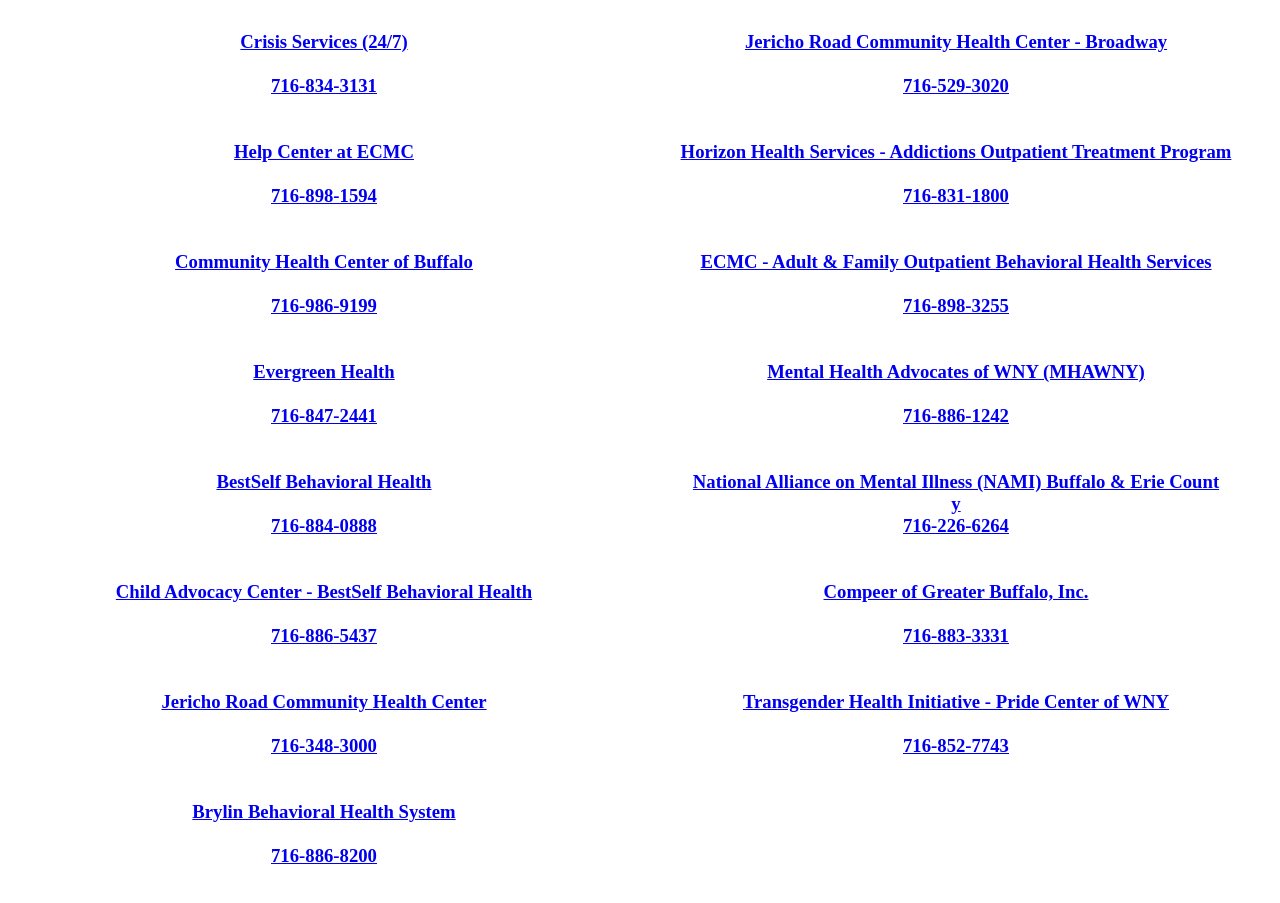
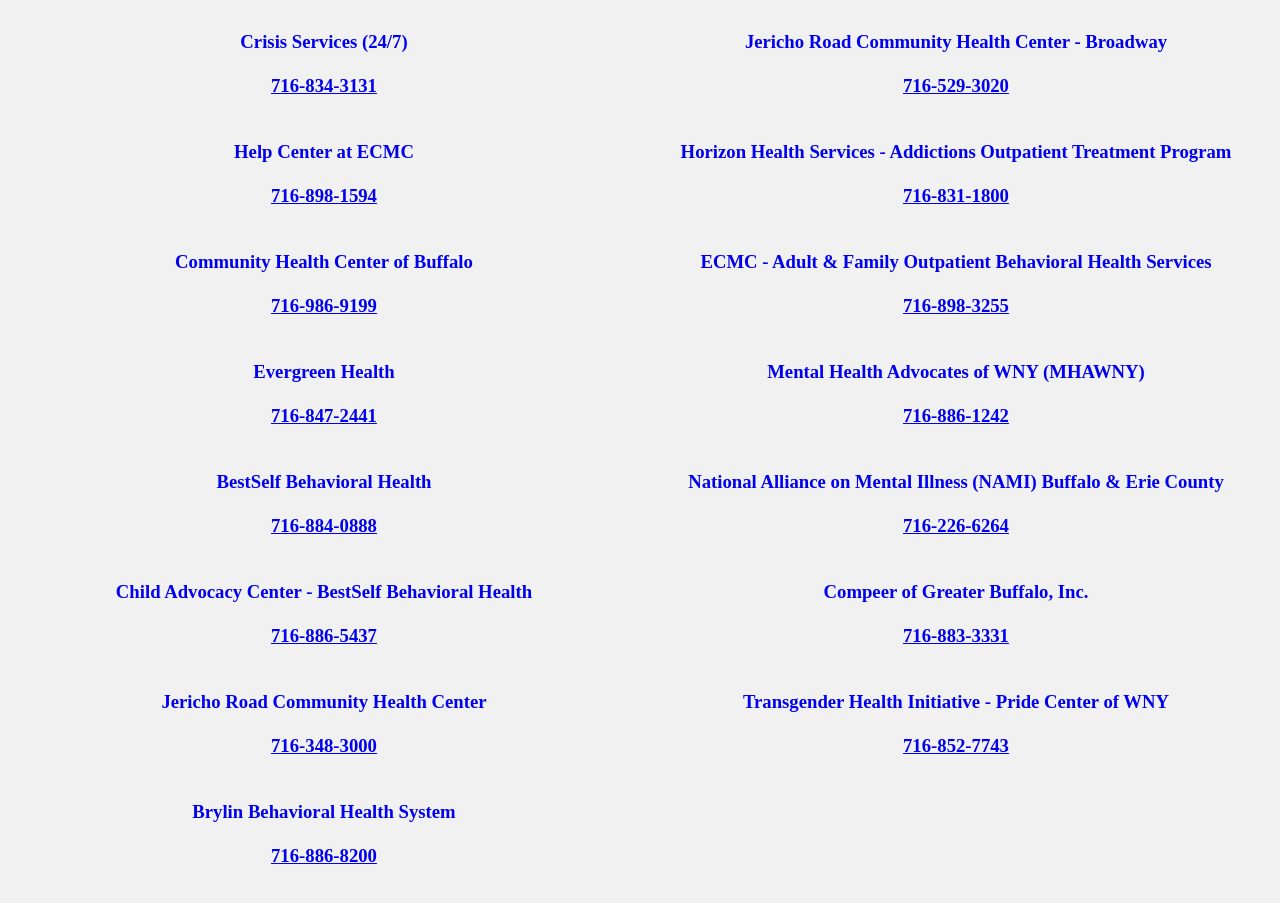
Before and after one commit to mindfulesc/mindfulesc.github.io, a plain HTML site: page index.html in a window 1280 px wide. Shown: the part 493-1396 px from the top of the page. Drawn offline with Linux system fonts and the light colour scheme.

Commit message:
Changed background color and removed text underline for provider names

```diff
--- a/index.html
+++ b/index.html
@@ -27,36 +27,36 @@
 <br>
 <img src="images/MellowingMindStudy.png" alt="Mellowing Mind Study">
 <h1>Local Resources for Mental Health and Wellness Services</h1>
-<h2>If you or someone you know is in crisis please call the National Suicide Prevention Lifeline, available 24hrs a day: <a href="tel:1-800-273-8255">1-800-273-8255</a>.<br></h2>
+<h2>If you or someone you know is in crisis please call the National Suicide Prevention Lifeline,<br> available 24hrs a day: <a href="tel:1-800-273-8255">1-800-273-8255</a>.<br></h2>
 <h3>or</h3>
 <h2>Text HOME to <a href="sms:741741">741741</a> to connect with a Crisis Counselor</h2>
 <h2>You can call these resources directly or click the name of each organization to learn more about the services they provide. If you need additional resources please call <a href="tel:211">211</a>.</h2>
 </center>
 </head>
-<body>
+<body style="background-color:#F1F1F1;">
 <center>
 <div class="row">
   <div class="column">
     <p><h3>
-      <a href="http://www.211wny.org/provider/4150/">Crisis Services (24/7)</a><br><a href="tel:716-834-3131"><br>716-834-3131</a><br><br><br>
-      <a href="http://www.211wny.org/provider/10161/">Help Center at ECMC</a><br><a href="tel:716-898-1594"><br>716-898-1594</a><br><br><br>
-      <a href="http://www.211wny.org/provider/3654/">Community Health Center of Buffalo</a><br><a href="tel:716-986-9199"><br>716-986-9199</a><br><br><br>
-      <a href="http://www.211wny.org/provider/3722/">Evergreen Health</a><br><a href="tel:716-847-2441"><br>716-847-2441</a><br><br><br>
-      <a href="http://www.211wny.org/provider/9179/">BestSelf Behavioral Health</a><br><a href="tel:716-884-0888"><br>716-884-0888</a><br><br><br>
-      <a href="http://www.211wny.org/provider/9861/">Child Advocacy Center - BestSelf Behavioral Health</a><br><a href="tel:716-886-5437"><br>716-886-5437</a><br><br><br>
-      <a href="http://www.211wny.org/provider/9917/">Jericho Road Community Health Center</a><br><a href="tel:716-348-3000"><br>716-348-3000</a><br><br><br>
-      <a href="http://www.211wny.org/provider/10138/">Brylin Behavioral Health System</a><br><a href="tel:716-886-8200"><br>716-886-8200</a><br><br><br>
+      <a href="http://www.211wny.org/provider/4150/" style="text-decoration:none">Crisis Services (24/7)</a><br><a href="tel:716-834-3131"><br>716-834-3131</a><br><br><br>
+      <a href="http://www.211wny.org/provider/10161/" style="text-decoration:none">Help Center at ECMC</a><br><a href="tel:716-898-1594"><br>716-898-1594</a><br><br><br>
+      <a href="http://www.211wny.org/provider/3654/" style="text-decoration:none">Community Health Center of Buffalo</a><br><a href="tel:716-986-9199"><br>716-986-9199</a><br><br><br>
+      <a href="http://www.211wny.org/provider/3722/" style="text-decoration:none">Evergreen Health</a><br><a href="tel:716-847-2441"><br>716-847-2441</a><br><br><br>
+      <a href="http://www.211wny.org/provider/9179/" style="text-decoration:none">BestSelf Behavioral Health</a><br><a href="tel:716-884-0888"><br>716-884-0888</a><br><br><br>
+      <a href="http://www.211wny.org/provider/9861/" style="text-decoration:none">Child Advocacy Center - BestSelf Behavioral Health</a><br><a href="tel:716-886-5437"><br>716-886-5437</a><br><br><br>
+      <a href="http://www.211wny.org/provider/9917/" style="text-decoration:none">Jericho Road Community Health Center</a><br><a href="tel:716-348-3000"><br>716-348-3000</a><br><br><br>
+      <a href="http://www.211wny.org/provider/10138/" style="text-decoration:none">Brylin Behavioral Health System</a><br><a href="tel:716-886-8200"><br>716-886-8200</a><br><br><br>
     </h3></p>
   </div>
   <div class="column">
     <p><h3>
-      <a href="http://www.211wny.org/provider/10239/">Jericho Road Community Health Center - Broadway</a><br><a href="tel:716-529-3020"><br>716-529-3020</a><br><br><br>
-      <a href="http://www.211wny.org/provider/5291/">Horizon Health Services - Addictions Outpatient Treatment Program</a><br><a href="tel:716-831-1800"><br>716-831-1800</a><br><br><br>
-      <a href="http://www.211wny.org/provider/9307/">ECMC - Adult & Family  Outpatient Behavioral Health Services</a><br><a href="tel:716-898-3255"><br>716-898-3255</a><br><br><br>
-      <a href="http://www.211wny.org/provider/3920/">Mental Health Advocates of WNY (MHAWNY)</a><br><a href="tel:716-886-1242"><br>716-886-1242</a><br><br><br>
-      <a href="http://www.211wny.org/provider/3940/">National Alliance on Mental Illness (NAMI) Buffalo & Erie Count</a><br><a href="tel:716-226-6264">y<br>716-226-6264</a><br><br><br>
-      <a href="http://www.211wny.org/provider/3662/">Compeer of Greater Buffalo, Inc.</a><br><a href="tel:716-883-3331"><br>716-883-3331</a><br><br><br>
-      <a href="http://www.211wny.org/provider/4749/">Transgender Health Initiative - Pride Center of WNY</a><br><a href="tel:716-852-7743"><br>716-852-7743</a><br><br><br>
+      <a href="http://www.211wny.org/provider/10239/" style="text-decoration:none">Jericho Road Community Health Center - Broadway</a><br><a href="tel:716-529-3020"><br>716-529-3020</a><br><br><br>
+      <a href="http://www.211wny.org/provider/5291/" style="text-decoration:none">Horizon Health Services - Addictions Outpatient Treatment Program</a><br><a href="tel:716-831-1800"><br>716-831-1800</a><br><br><br>
+      <a href="http://www.211wny.org/provider/9307/" style="text-decoration:none">ECMC - Adult & Family  Outpatient Behavioral Health Services</a><br><a href="tel:716-898-3255"><br>716-898-3255</a><br><br><br>
+      <a href="http://www.211wny.org/provider/3920/" style="text-decoration:none">Mental Health Advocates of WNY (MHAWNY)</a><br><a href="tel:716-886-1242"><br>716-886-1242</a><br><br><br>
+      <a href="http://www.211wny.org/provider/3940/" style="text-decoration:none">National Alliance on Mental Illness (NAMI) Buffalo & Erie County</a><br><a href="tel:716-226-6264"><br>716-226-6264</a><br><br><br>
+      <a href="http://www.211wny.org/provider/3662/" style="text-decoration:none">Compeer of Greater Buffalo, Inc.</a><br><a href="tel:716-883-3331"><br>716-883-3331</a><br><br><br>
+      <a href="http://www.211wny.org/provider/4749/" style="text-decoration:none">Transgender Health Initiative - Pride Center of WNY</a><br><a href="tel:716-852-7743"><br>716-852-7743</a><br><br><br>
     </h3></p>
   </div>
 </div>
```
